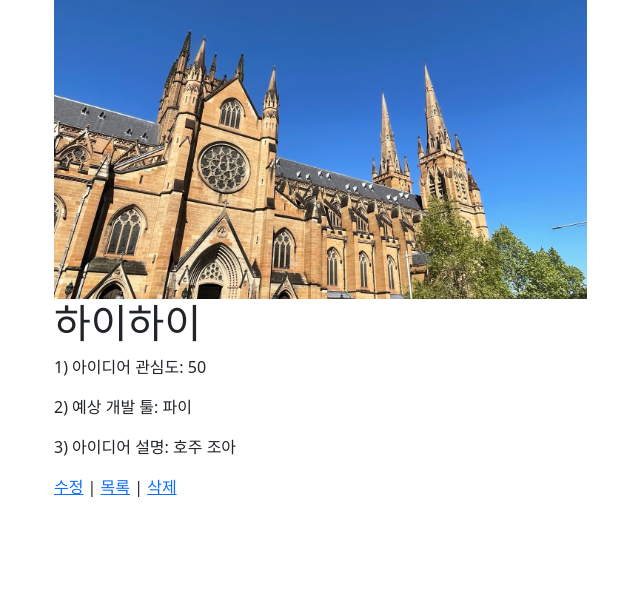
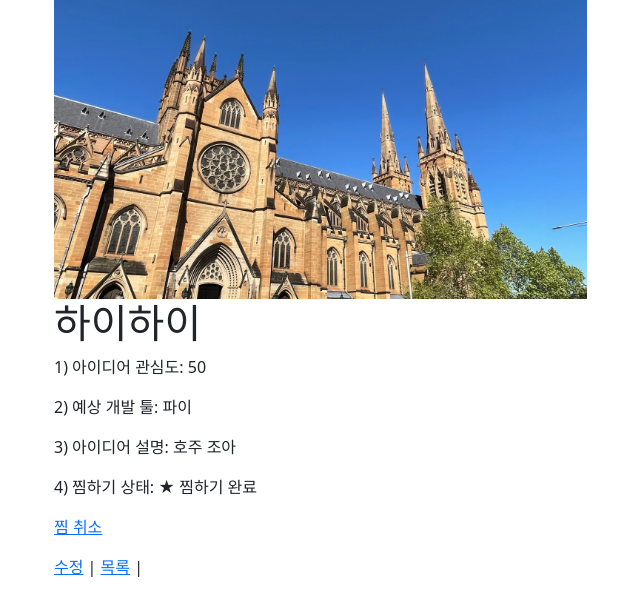
Before and after one commit to Pirogramming-22/Kim-taerin, a Django app: page /1/ in a window 1280 px wide. Shown: the part 161-777 px from the top of the page, without its empty margins (28-668 px from the left). Run offline with Django 5.2, Linux system fonts and the light colour scheme; data comes from the database, SQL or seed files in the repository.

Commit message:
아이디어사이트 15가지 기능 구현 완료

```diff
--- a/SWIDEA_SITE/templates/idea/idea_detail.html
+++ b/SWIDEA_SITE/templates/idea/idea_detail.html
@@ -11,12 +11,28 @@
             <p>1) 아이디어 관심도: {{ idea.interest }}</p>
             <p>2) 예상 개발 툴: {{ idea.devtool }}</p>
             <p>3) 아이디어 설명: {{ idea.content }}</p>
+            <p>4) 찜하기 상태:
+                {% if idea.is_liked %}
+                    <span class="like-star">★ 찜하기 완료</span>
+                {% else %}
+                    <span class="like-star">☆ 찜하지 않음</span>
+                {% endif %}
+            </p>
+            <p>
+                <a href="{% url 'toggle_like' idea.id %}" class="like-toggle">
+                    {% if idea.is_liked %}
+                        찜 취소
+                    {% else %}
+                        찜하기
+                    {% endif %}
+                </a>
+            </p>
         </div>
     </div>
     <div class='detail-selector'>
         <a href="{% url 'idea_update' idea.id %}">수정</a> |
         <a href="{% url 'idea_list' %}">목록</a> |
-        <a href="{% url 'idea_delete' idea.id %}" onclick="return confirm('정말로 삭제하시겠습니까?')">삭제</a>
+        <a href="{% url 'idea_delete' idea.id %}" onclick="
     </div>
 </div>
 {% endblock %}
```
